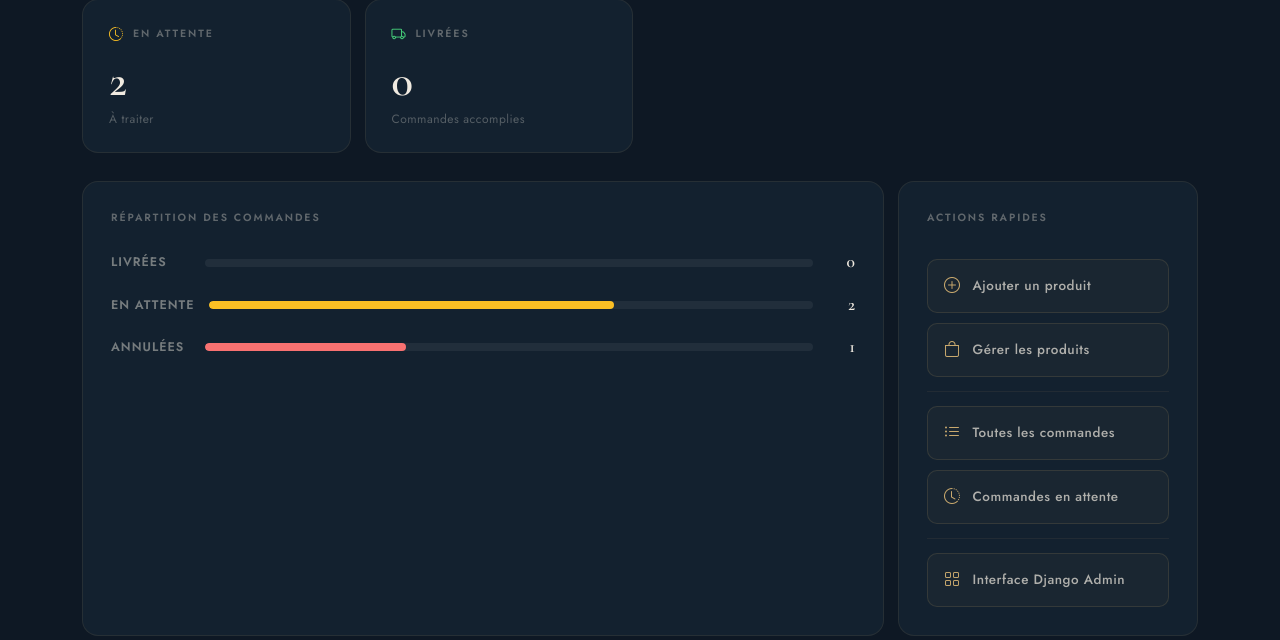
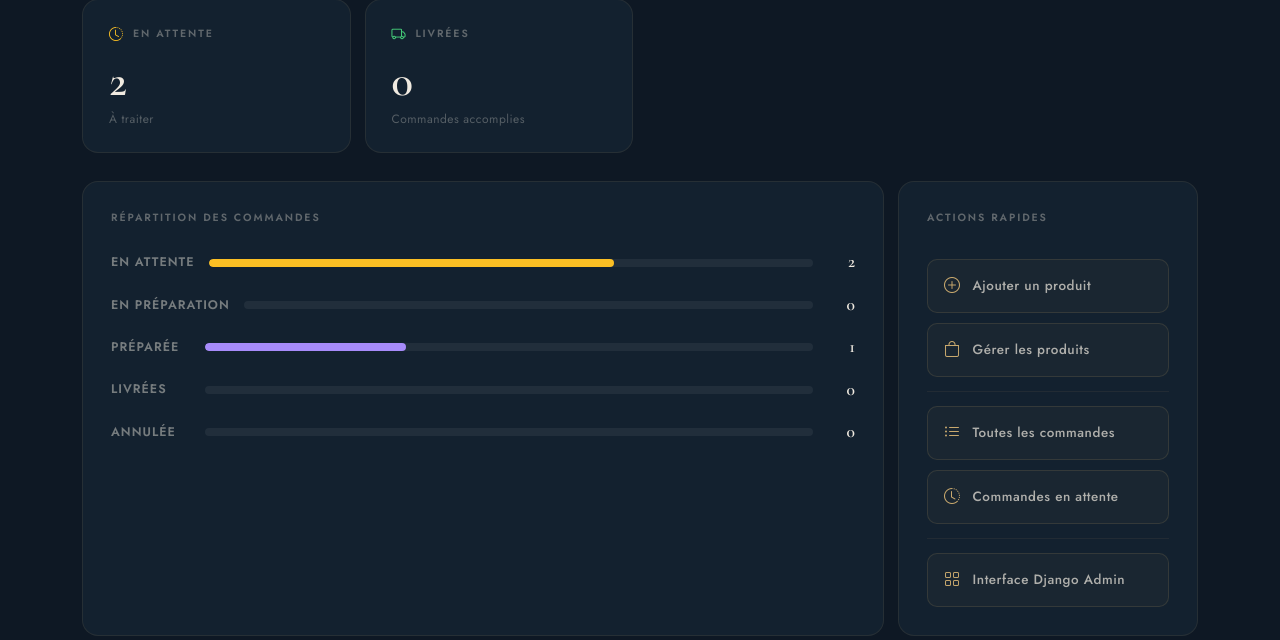
Before and after one commit to aymench19/StitchyBag, a Django app: page /dashboard/ in a window 1280 px wide. Shown: the part 470-1110 px from the top of the page. Run offline with Django 5.2, Linux system fonts and the light colour scheme; a user stored in the database is signed in; data comes from the database, SQL or seed files in the repository; both versions use the stored data as it was after the commit.

Commit message:
update site

```diff
--- a/shop/views.py
+++ b/shop/views.py
@@ -285,8 +285,20 @@ def dashboard(request):
         status='pending'
     ).count()
 
+    preparing_orders = Order.objects.filter(
+        status='preparing'
+    ).count()
+
+    ready_orders = Order.objects.filter(
+        status='ready'
+    ).count()
+
     delivered_orders = Order.objects.filter(
         status='delivered'
+    ).count()
+
+    canceled_orders = Order.objects.filter(
+        status='canceled'
     ).count()
 
     revenue = (
@@ -304,7 +316,10 @@ def dashboard(request):
         "total_products": total_products,
         "total_orders": total_orders,
         "pending_orders": pending_orders,
+        "preparing_orders": preparing_orders,
+        "ready_orders": ready_orders,
         "delivered_orders": delivered_orders,
+        "canceled_orders": canceled_orders,
         "revenue": revenue,
         "recent_orders": recent_orders,
     }
--- a/templates/dashboard/dashboard.html
+++ b/templates/dashboard/dashboard.html
@@ -336,6 +336,30 @@
         <div class="dash-bar-group">
 
           <div class="dash-bar-row">
+            <span class="dash-bar-label">En attente</span>
+            <div class="dash-bar-track">
+              <div class="dash-bar-fill" style="width:{% if total_orders > 0 %}{% widthratio pending_orders total_orders 100 %}{% else %}0{% endif %}%;background:#fbbf24;"></div>
+            </div>
+            <span class="dash-bar-val">{{ pending_orders }}</span>
+          </div>
+
+          <div class="dash-bar-row">
+            <span class="dash-bar-label">En préparation</span>
+            <div class="dash-bar-track">
+              <div class="dash-bar-fill" style="width:{% if total_orders > 0 %}{% widthratio preparing_orders total_orders 100 %}{% else %}0{% endif %}%;background:#60a5fa;"></div>
+            </div>
+            <span class="dash-bar-val">{{ preparing_orders }}</span>
+          </div>
+
+          <div class="dash-bar-row">
+            <span class="dash-bar-label">Préparée</span>
+            <div class="dash-bar-track">
+              <div class="dash-bar-fill" style="width:{% if total_orders > 0 %}{% widthratio ready_orders total_orders 100 %}{% else %}0{% endif %}%;background:#a78bfa;"></div>
+            </div>
+            <span class="dash-bar-val">{{ ready_orders }}</span>
+          </div>
+
+          <div class="dash-bar-row">
             <span class="dash-bar-label">Livrées</span>
             <div class="dash-bar-track">
               <div class="dash-bar-fill" style="width:{% if total_orders > 0 %}{% widthratio delivered_orders total_orders 100 %}{% else %}0{% endif %}%;background:#4ade80;"></div>
@@ -344,34 +368,14 @@
           </div>
 
           <div class="dash-bar-row">
-            <span class="dash-bar-label">En attente</span>
+            <span class="dash-bar-label">Annulée</span>
             <div class="dash-bar-track">
-              <div class="dash-bar-fill" style="width:{% if total_orders > 0 %}{% widthratio pending_orders total_orders 100 %}{% else %}0{% endif %}%;background:#fbbf24;"></div>
+              <div class="dash-bar-fill" style="width:{% if total_orders > 0 %}{% widthratio canceled_orders total_orders 100 %}{% else %}0{% endif %}%;background:#f87171;"></div>
             </div>
-            <span class="dash-bar-val">{{ pending_orders }}</span>
-          </div>
-
-          <div class="dash-bar-row">
-            <span class="dash-bar-label">Annulées</span>
-            <div class="dash-bar-track">
-              <div class="dash-bar-fill" id="canceled-bar" style="background:#f87171;"></div>
-            </div>
-            <span class="dash-bar-val" id="canceled-val">—</span>
+            <span class="dash-bar-val">{{ canceled_orders }}</span>
           </div>
 
         </div>
-
-        <script>
-        (function(){
-          var total = {{ total_orders }};
-          var delivered = {{ delivered_orders }};
-          var pending = {{ pending_orders }};
-          var canceled = Math.max(0, total - delivered - pending);
-          var pct = total > 0 ? Math.round(canceled / total * 100) : 0;
-          document.getElementById('canceled-bar').style.width = pct + '%';
-          document.getElementById('canceled-val').textContent = canceled;
-        })();
-        </script>
       </div>
 
       <!-- Quick actions -->
```
Also changed, not shown: db.sqlite3.
